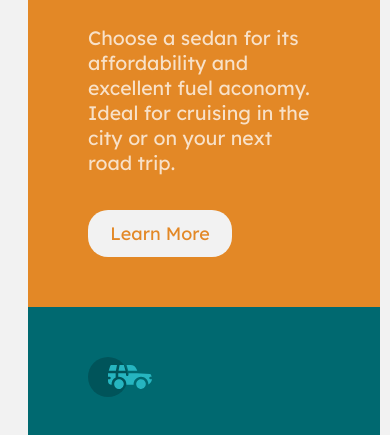
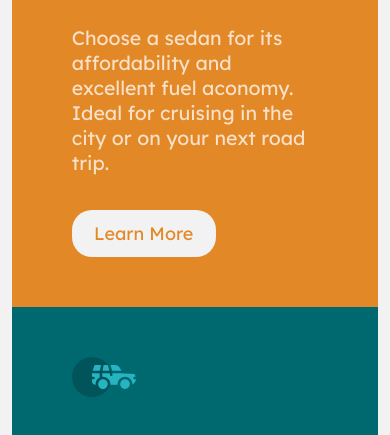
Before and after one commit to vanessa-lanquetin/3-column-preview-card-component, a website: page public/index.html in a window 390 px wide. Shown: the part 203-638 px from the top of the page. Drawn offline with Linux system fonts and the light colour scheme.

Commit message:
fix:responsive design

```diff
--- a/public/style.css
+++ b/public/style.css
@@ -1,3 +1,8 @@
+*{
+  margin: 0px;
+  padding: 0px;
+}
+
 body{
   background-color: hsl(0, 0%, 95%);
   font-size: 15px;
@@ -21,7 +26,7 @@ body{
 #card{
   width: 70%;
   display: flex;
-  justify-content: space-between;
+  justify-content: center;
 }
 #col-left{
   background-color: hsl(31, 77%, 52%);
@@ -94,13 +99,14 @@ body{
   #card{
     display: flex;
     width: 94%;
-    margin: 20px;
+    margin: auto;
     flex-direction: column;
   }
   #box-card{
     display:block;
     margin-top: 20px;
     margin-bottom: 20px;
+    height: 100%;
   }
   #col-left{
     border-bottom-left-radius: 0;
```
